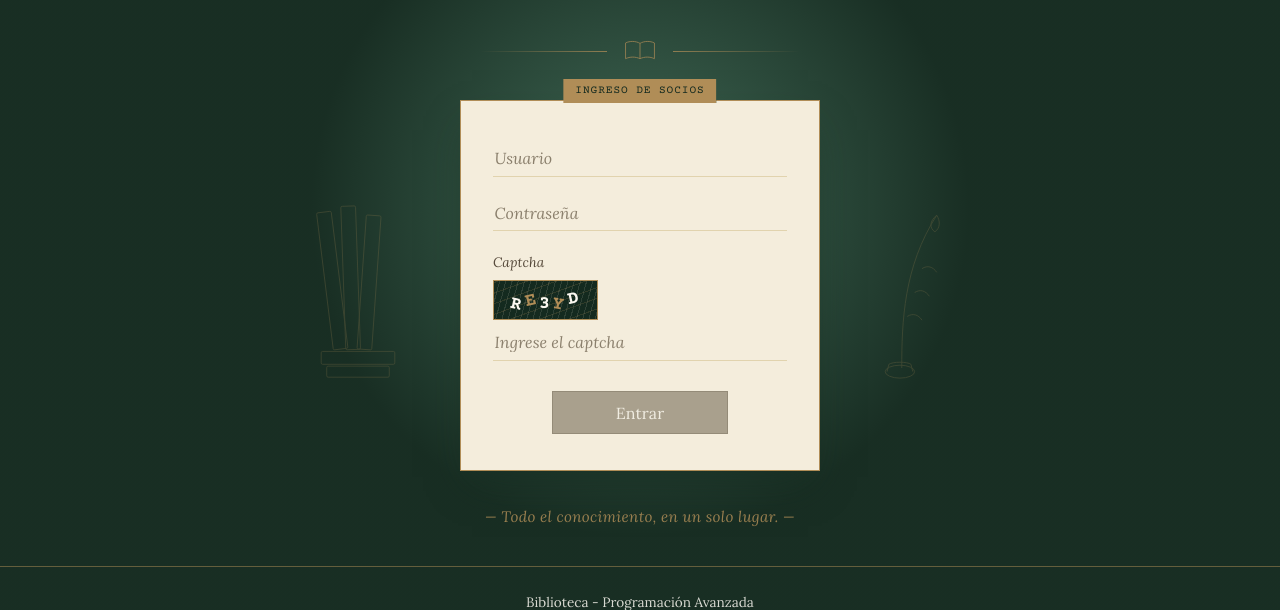
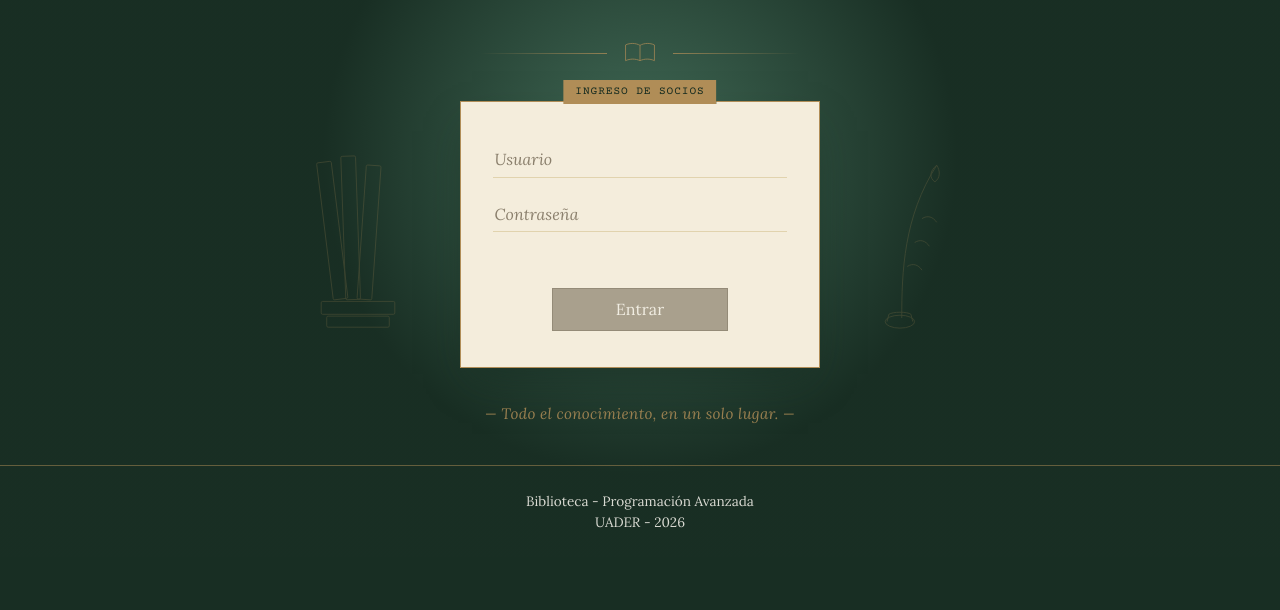
Before and after one commit to bautistabernabe918-wq/tpProgA, a PHP site: page /login.php in a window 1280 px wide. Shown: the part 243-853 px from the top of the page. After the commit the page ends 771 px from the top, so only its background shows below. Run offline with PHP 8.4, Linux system fonts and the light colour scheme; some libraries are stand-ins or nearby versions.

Commit message:
captcha de google

```diff
--- a/css/style.css
+++ b/css/style.css
@@ -379,6 +379,17 @@ form input:-webkit-autofill:active {
   display: flex;
   flex-direction: column;
   gap: 0.55rem;
+}
+
+.g-recaptcha {
+  display: flex;
+  justify-content: center;
+  margin: 0.1rem 0;
+}
+
+.g-recaptcha > div {
+  transform: scale(0.92);
+  transform-origin: center center;
 }
 
 .captcha-box label {
--- a/js/scripLogin.js
+++ b/js/scripLogin.js
@@ -3,8 +3,8 @@ class ValidadorDatos {
   constructor() {
     this.usuarioInput = document.getElementById('usuario');
     this.passwordInput = document.getElementById('password');
-    this.captchaInput = document.getElementById('captcha');
     this.btnSubmit = document.getElementById('btnSubmit');
+    this.form = document.querySelector('form');
 
     this.contieneLetraONumero = /[a-zA-Z0-9]/;
     this.iniciarEventos();
@@ -14,15 +14,37 @@ class ValidadorDatos {
   validarCampos() {
     const usuarioValido = this.contieneLetraONumero.test(this.usuarioInput.value.trim());
     const passwordValida = this.contieneLetraONumero.test(this.passwordInput.value.trim());
-    const captchaValido = this.captchaInput.value.trim().length > 0;
+    const captchaValido = typeof grecaptcha !== 'undefined' && grecaptcha.getResponse().length > 0;
 
     this.btnSubmit.disabled = !(usuarioValido && passwordValida && captchaValido);
+  }
+
+  onRecaptchaSuccess() {
+    this.validarCampos();
+  }
+
+  onRecaptchaExpired() {
+    this.btnSubmit.disabled = true;
   }
 
   iniciarEventos() {
     this.usuarioInput.addEventListener('input', () => this.validarCampos());
     this.passwordInput.addEventListener('input', () => this.validarCampos());
-    this.captchaInput.addEventListener('input', () => this.validarCampos());
+
+    if (this.form) {
+      this.form.addEventListener('submit', (event) => {
+        const captchaValido = typeof grecaptcha !== 'undefined' && grecaptcha.getResponse().length > 0;
+
+        if (!captchaValido) {
+          event.preventDefault();
+          this.btnSubmit.disabled = true;
+          return;
+        }
+      });
+    }
+
+    window.onRecaptchaSuccess = () => this.onRecaptchaSuccess();
+    window.onRecaptchaExpired = () => this.onRecaptchaExpired();
   }
 }
 
--- a/login.php
+++ b/login.php
@@ -6,17 +6,9 @@ if (!empty($_SESSION['logueado']) && $_SESSION['logueado'] === true) {
     exit;
 }
 
-if (empty($_SESSION['captcha'])) {
-    $caracteres = 'ABCDEFGHJKLMNPQRSTUVWXYZ23456789';
-    $captcha = '';
-    for ($i = 0; $i < 5; $i++) {
-        $captcha .= $caracteres[rand(0, strlen($caracteres) - 1)];
-    }
-    $_SESSION['captcha'] = strtoupper($captcha);
-}
-
 $error = $_SESSION['error'] ?? '';
 unset($_SESSION['error']);
+$recaptchaSiteKey = '6LdcS80tAAAAAGO6MuoLY2YOGnbuVJ-RNH2wIrbS';
 ?>
 <!DOCTYPE html>
 <html lang="en">
@@ -27,6 +19,7 @@ unset($_SESSION['error']);
   <link rel="preconnect" href="https://fonts.googleapis.com">
   <link href="https://fonts.googleapis.com/css2?family=Courier+Prime:wght@400;700&family=Lora:ital,wght@0,400;0,600;1,400&display=swap" rel="stylesheet">
   <link rel="stylesheet" href="css/style.css?v=<?php echo filemtime(__DIR__ . '/css/style.css'); ?>">
+  <script src="https://www.google.com/recaptcha/api.js" async defer></script>
 </head>
 
 <body class="auth-page">
@@ -59,19 +52,7 @@ unset($_SESSION['error']);
         <input type="password" id="password" name="password" placeholder="Contraseña" required>
 
         <div class="captcha-box">
-          <label for="captcha">Captcha</label>
-          <div class="captcha-code">
-            <span class="sr-only"><?php echo htmlspecialchars($_SESSION['captcha']); ?></span>
-            <span class="captcha-code__letras" aria-hidden="true">
-              <?php foreach (str_split($_SESSION['captcha']) as $letra) :
-                  $rotacion = rand(-14, 14);
-                  $desplazamiento = rand(-4, 4);
-              ?>
-                <span style="transform: rotate(<?php echo $rotacion; ?>deg) translateY(<?php echo $desplazamiento; ?>px);"><?php echo htmlspecialchars($letra); ?></span>
-              <?php endforeach; ?>
-            </span>
-          </div>
-          <input type="text" id="captcha" name="captcha" placeholder="Ingrese el captcha" required>
+          <div class="g-recaptcha" data-sitekey="<?php echo htmlspecialchars($recaptchaSiteKey, ENT_QUOTES, 'UTF-8'); ?>" data-callback="onRecaptchaSuccess" data-expired-callback="onRecaptchaExpired"></div>
         </div>
 
         <?php if (!empty($error)) : ?>
```
Also changed, not shown: procesoLogin.php (+9 -5 lines).
